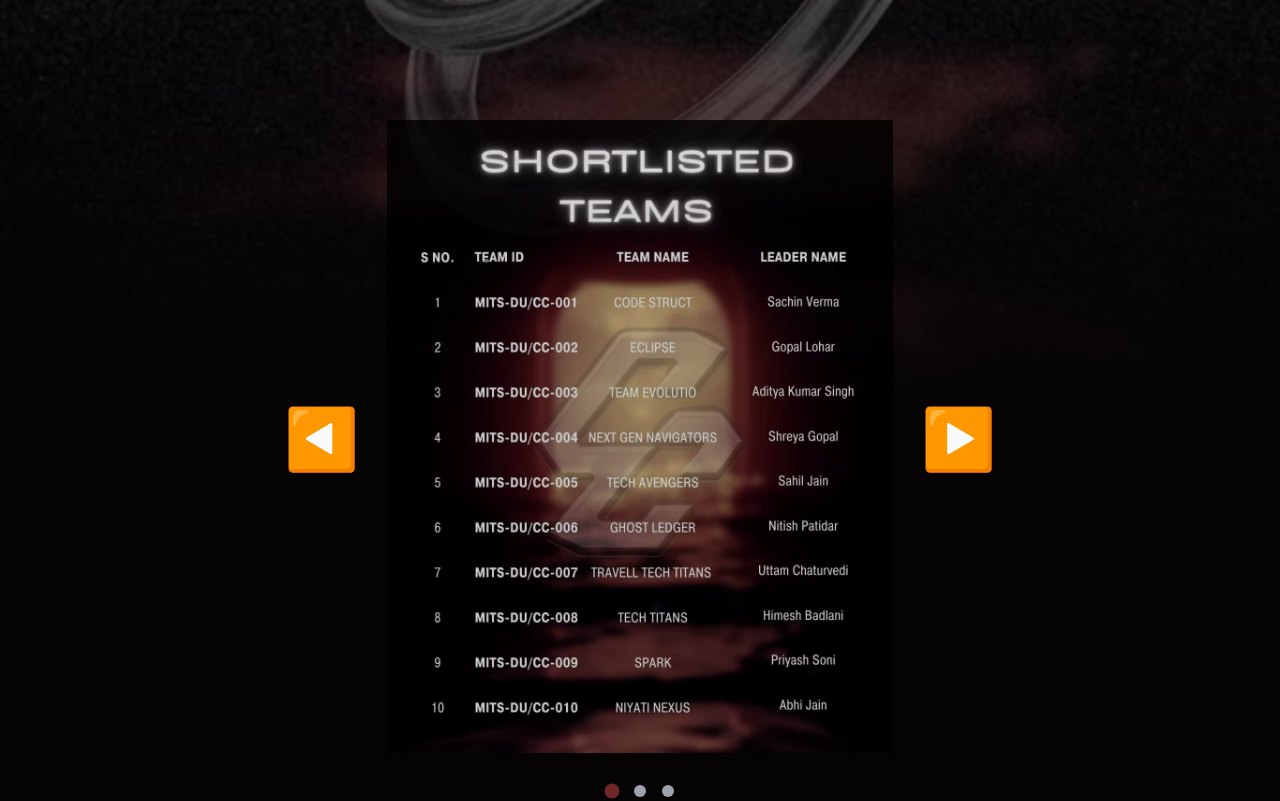
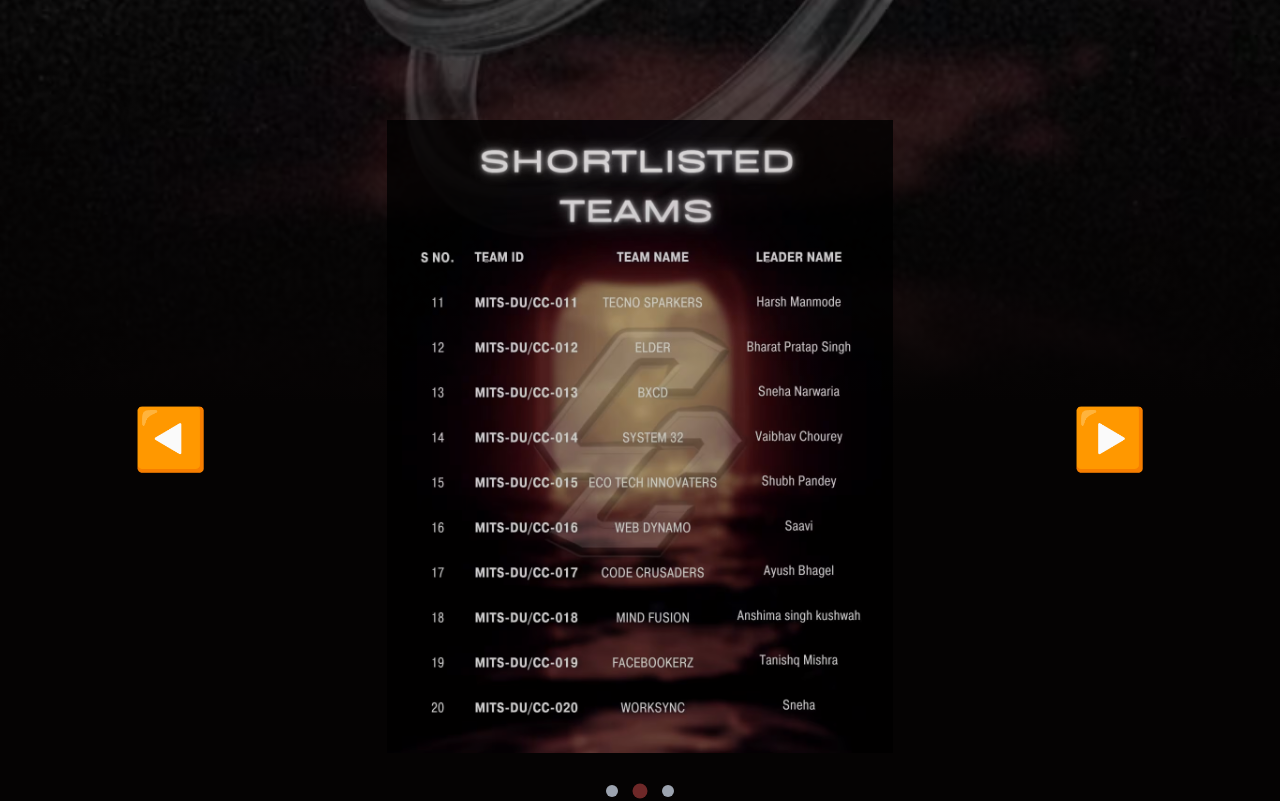
Before and after one commit to ayushmanlakshkar/CODE-COALESCENCE, a React (Vite) app: page / in a window 1280 px wide. Shown: the part 780-1581 px from the top of the page. Built offline with nearby package versions, Linux system fonts and the light colour scheme.

Commit message:
button to div

```diff
--- a/src/components/ShortlistedTeams.tsx
+++ b/src/components/ShortlistedTeams.tsx
@@ -1,4 +1,4 @@
-import React, { useState } from 'react';
+import React, { useState, useEffect } from 'react';
 import page1 from '../assets/page1.avif';
 import page2 from '../assets/page2.avif';
 import page3 from '../assets/page3.avif';
@@ -9,6 +9,14 @@ export const ShortlistedTeams = () => {
   const [currentPage, setCurrentPage] = useState(0);
   const [isAnimating, setIsAnimating] = useState(false);
   const [direction, setDirection] = useState('next');
+
+  useEffect(() => {
+    const interval = setInterval(() => {
+      handleNextPage();
+    }, 5000); // Change page every 5 seconds
+
+    return () => clearInterval(interval);
+  }, []);
 
   const handleNextPage = () => {
     if (isAnimating) return;
@@ -30,7 +38,7 @@ export const ShortlistedTeams = () => {
     }, 500);
   };
 
-  const goToPage = (pageIndex:number) => {
+  const goToPage = (pageIndex: number) => {
     if (isAnimating) return;
     setDirection(pageIndex > currentPage ? 'next' : 'prev');
     setIsAnimating(true);
@@ -43,15 +51,15 @@ export const ShortlistedTeams = () => {
   return (
     <section id="shortlisted-teams" className="pt-16 md:pt-32 relative">
       <div className="w-full md:w-11/12 mx-auto justify-center flex flex-col items-center md:px-20 relative">
-        <div className="flex w-full justify-center items-center overflow-hidden">
-          <button
+        <div className="flex w-full justify-center items-center overflow-hidden relative">
+          <div
             onClick={handlePrevPage}
-            className="text-white md:mx-7 text-4xl md:text-6xl z-20 hover:opacity-75 transition-opacity disabled:opacity-50"
+            className="absolute left-0 text-white text-4xl md:text-6xl z-20 hover:opacity-75 transition-opacity cursor-pointer"
             aria-label="Previous slide"
-            disabled={isAnimating}
+            style={{ top: '50%', transform: 'translateY(-50%)' }}
           >
             &#9664;
-          </button>
+          </div>
 
           <div className="relative w-full md:w-6/12">
             <img
@@ -67,30 +75,29 @@ export const ShortlistedTeams = () => {
             />
           </div>
 
-          <button
+          <div
             onClick={handleNextPage}
-            className="text-white md:mx-7 text-4xl md:text-6xl z-20 hover:opacity-75 transition-opacity disabled:opacity-50"
+            className="absolute right-0 text-white text-4xl md:text-6xl z-20 hover:opacity-75 transition-opacity cursor-pointer"
             aria-label="Next slide"
-            disabled={isAnimating}
+            style={{ top: '50%', transform: 'translateY(-50%)' }}
           >
             &#9654;
-          </button>
+          </div>
         </div>
 
         {/* Carousel Indicators */}
         <div className="flex justify-center mt-8">
           {pages.map((_, index) => (
-            <button
+            <div
               key={index}
               onClick={() => goToPage(index)}
-              className={`h-3 w-3 mx-2 rounded-full transition-all duration-300 ${
+              className={`h-3 w-3 mx-2 rounded-full transition-all duration-300 cursor-pointer ${
                 currentPage === index
                   ? 'bg-secondary scale-125'
                   : 'bg-gray-400 hover:bg-gray-600'
               }`}
               aria-label={`Go to slide ${index + 1}`}
               aria-current={currentPage === index ? 'true' : 'false'}
-              disabled={isAnimating}
             />
           ))}
         </div>
```
